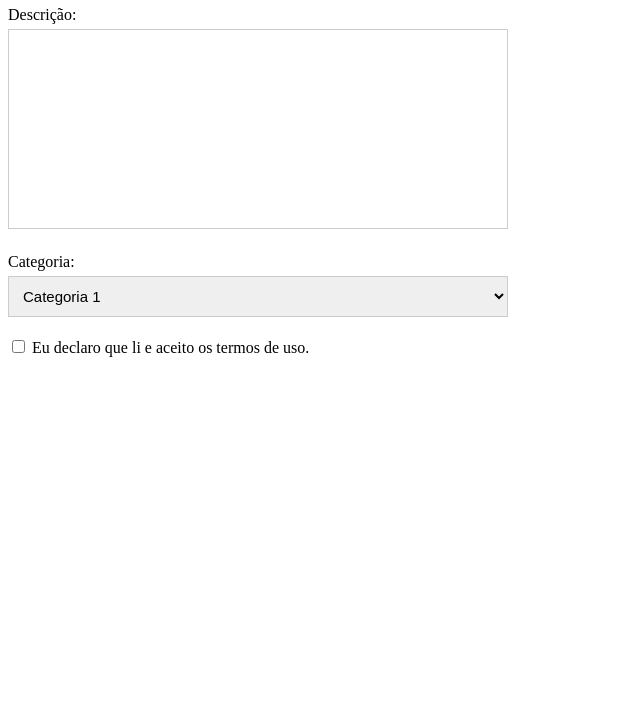
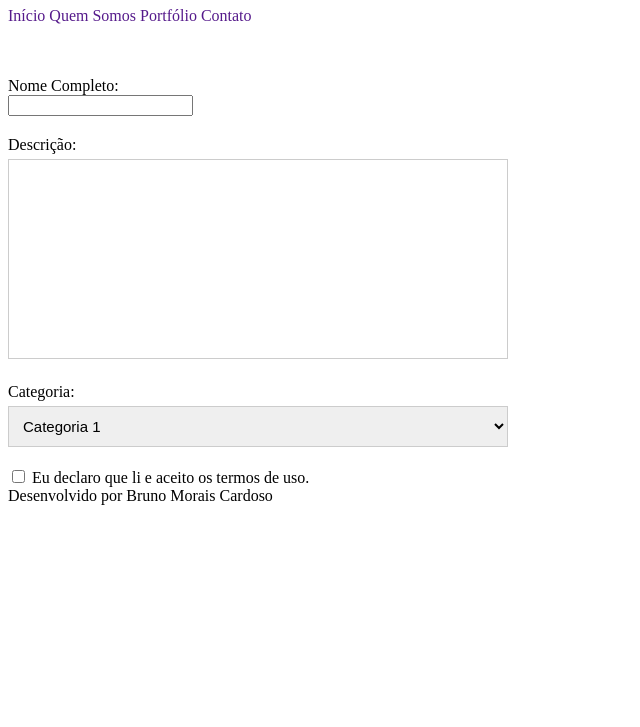
Before and after one commit to brunomcardoso151986/BMC-Desenvolvedor-de-Sistemas, a plain HTML site: page index.html in a window 1280 px wide. Shown: the part 73-800 px from the top of the page, without its empty margins (0-640 px from the left). Drawn offline with Linux system fonts and the light colour scheme.

Commit message:
commit estilo e index

```diff
--- a/estilo.css
+++ b/estilo.css
@@ -1,5 +1,9 @@
 * {
     box-sizing: border-box;
+}
+
+nav {
+    height: 50px;
 }
 
 p {
@@ -54,3 +58,7 @@ button {
 button:hover {
     background-color: #DDD;
 }
+
+footer {
+    height: 100px;
+}
--- a/index.html
+++ b/index.html
@@ -7,6 +7,15 @@
     <title>BMC - Desenvolvedor de Sistemas</title>
 </head>
 <body>
+    <header>
+        <h1>Sites Desenvolvidos</h1>
+    </header>
+    <nav>
+        <a href="">Início</a>
+        <a href="">Quem Somos</a>
+        <a href="">Portfólio</a>
+        <a href="">Contato</a>
+    </nav>
     <form action="index.html" method="GET">
         <label>
             Nome Completo:<br/>
@@ -31,5 +40,8 @@
             Eu declaro que li e aceito os termos de uso.
         </label>
     </form>
+    <footer>
+        Desenvolvido por Bruno Morais Cardoso
+    </footer>
 </body>
 </html>
```
